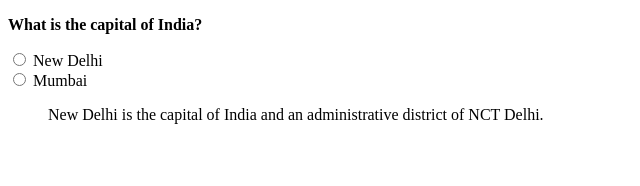
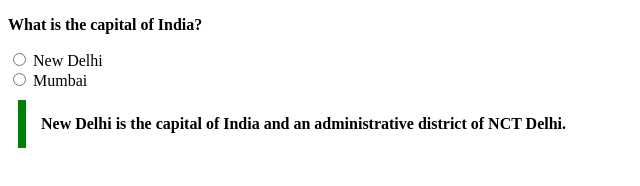
Before and after one commit to acciojob/trivia-Karimsmk111, a website: page main.html in a window 1280 px wide. Shown: the whole page, without its empty margins (0-640 px from the left). Drawn offline with Linux system fonts and the light colour scheme.

Commit message:
initial commit

```diff
--- a/styles.css
+++ b/styles.css
@@ -1,2 +1,12 @@
 
 /* Your CSS Code here. */
+/*My CSS*/
+blockquote{
+    max-width: 600px;
+    margin: 10px;
+    padding: 15px;
+    border-left: 8px solid green;
+    background-color: #f8fffe"";
+    font-weight: bold;
+
+}
```
